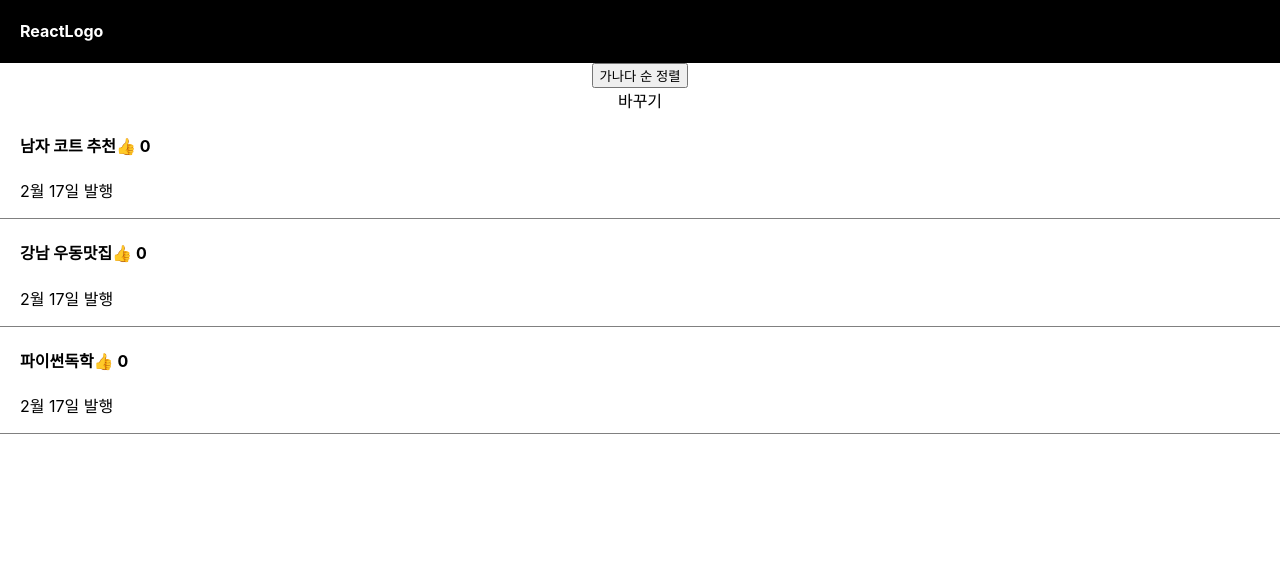
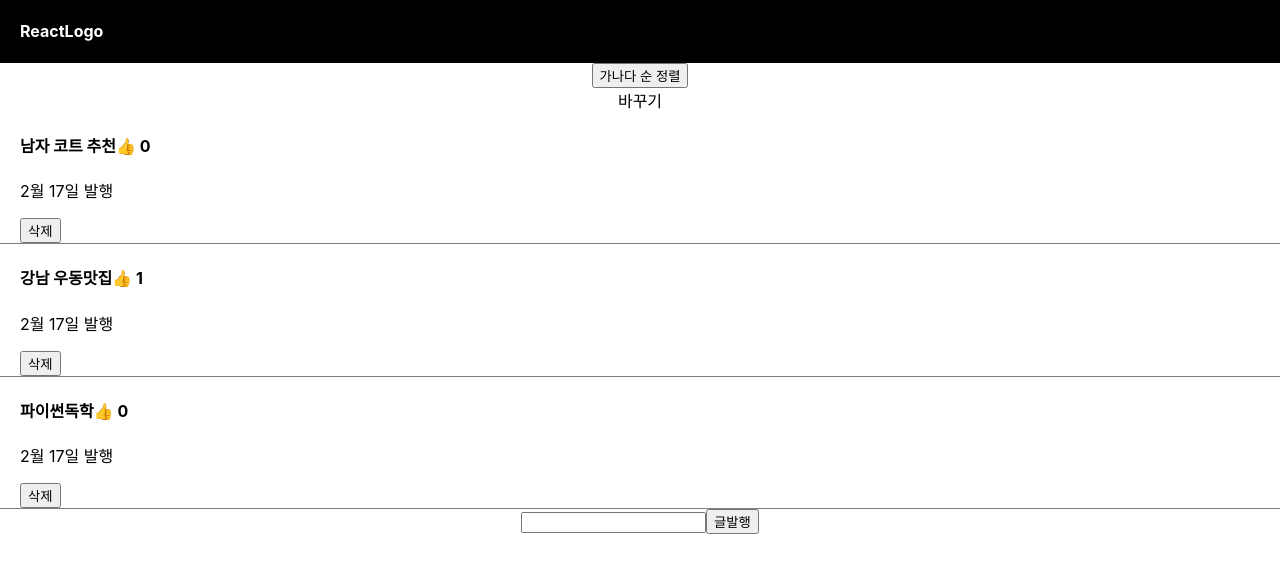
Before and after one commit to marcoys/react01, a React (Create React App) app: page / in a window 1280 px wide. Shown: the top 572 px of the page. Built offline with nearby package versions, Linux system fonts and the light colour scheme.

Commit message:
220928 mac

```diff
--- a/src/App.js
+++ b/src/App.js
@@ -6,10 +6,17 @@ import { useState } from 'react';
 
 function App() {
 
+  let today = new Date();
+  let month = today.getMonth() + 1;
+  let date = today.getDate();
+
   let post = '강남 우동 맛집';
   let [글제목, 글제목변경] = useState(['남자 코트 추천','강남 우동맛집', '파이썬독학']);
-  let [따봉, 따봉변경] = useState(0);
+  let [따봉, 따봉변경] = useState([0, 1, 0]);
   let [modal, setModal] = useState(false);
+  let [title, setTitle] = useState(0);
+  let [입력값, 입력값변경] = useState('');
+  let [삭제, 삭제변경] = useState(0);
 
   function firChange() {
     let newArr = [...글제목];
@@ -25,12 +32,32 @@ function App() {
     글제목변경(gndArr);
   }
 
-  function modalToggle() {
-    if (modal == false) {
-      setModal(true);
-    } else {
-      setModal(false);
+  function tUP(i) {
+    let upArr = [...따봉];
+
+    upArr[i] = upArr[i] + 1;
+    따봉변경(upArr);
+  }
+
+  function addTxt() {
+    let titVal = document.querySelector('#iptit').value;
+    let addArr = [...글제목];
+    if ( titVal == '' ) {
+      alert('제목을 입력해주세여')
+      return false;
     }
+
+    addArr.unshift(입력값);
+    console.log(글제목변경(addArr));
+
+    titVal = '';
+  }
+
+  function delTxt(n) {
+    let delArr = [...글제목];
+
+    delArr.splice(n,1);
+    글제목변경(delArr);
   }
 
   return (
@@ -68,34 +95,36 @@ function App() {
         글제목.map(function(a, i) {
           return (
             <div className="list" key={i}>
-              <h4 onClick={() => {setModal(!modal)}}>{글제목[i]}<span
-            onClick={() => {
-              따봉변경(따봉 + 1);
-            }}
-          >
-            👍
-          </span>{' '}
-          {따봉}{' '}</h4>
+              <h4 onClick={() => {setModal(!modal); setTitle(i)}}>{글제목[i]}<span
+            onClick={(e) => { e.stopPropagation(); tUP(i) }}>👍</span>{' '}
+            {따봉[i]}{' '}</h4>
               <p>2월 17일 발행</p>
+              <button onClick={() => {delTxt(i)}}>삭제</button>
             </div>
           )
         })
       }
 
+      <input id='iptit' onChange={(e) => {입력값변경(e.target.value);
+      console.log(입력값)}}/>
+      <button onClick={addTxt}>글발행</button>
+
       {
         //조건식 ? 참일 떄 실행되는 코드 : 거짓일때 실행되는 코드 --> 삼항연산자
-        modal == true ? <Modal></Modal> : null
+        modal == true ? <Modal 글제목={글제목} 글수정={firChange} title={title}></Modal> : null
       }
     </div>
   );
+
 }
 
-function Modal() {
+function Modal(props) {
   return (
     <div className="modal">
-      <h4>제목</h4>
+      <h4>{props.글제목[props.title]}</h4>
       <p>날짜</p>
       <p>상세내용</p>
+      <button onClick={props.글수정}>글수정</button>
     </div>
   );
 }
```
